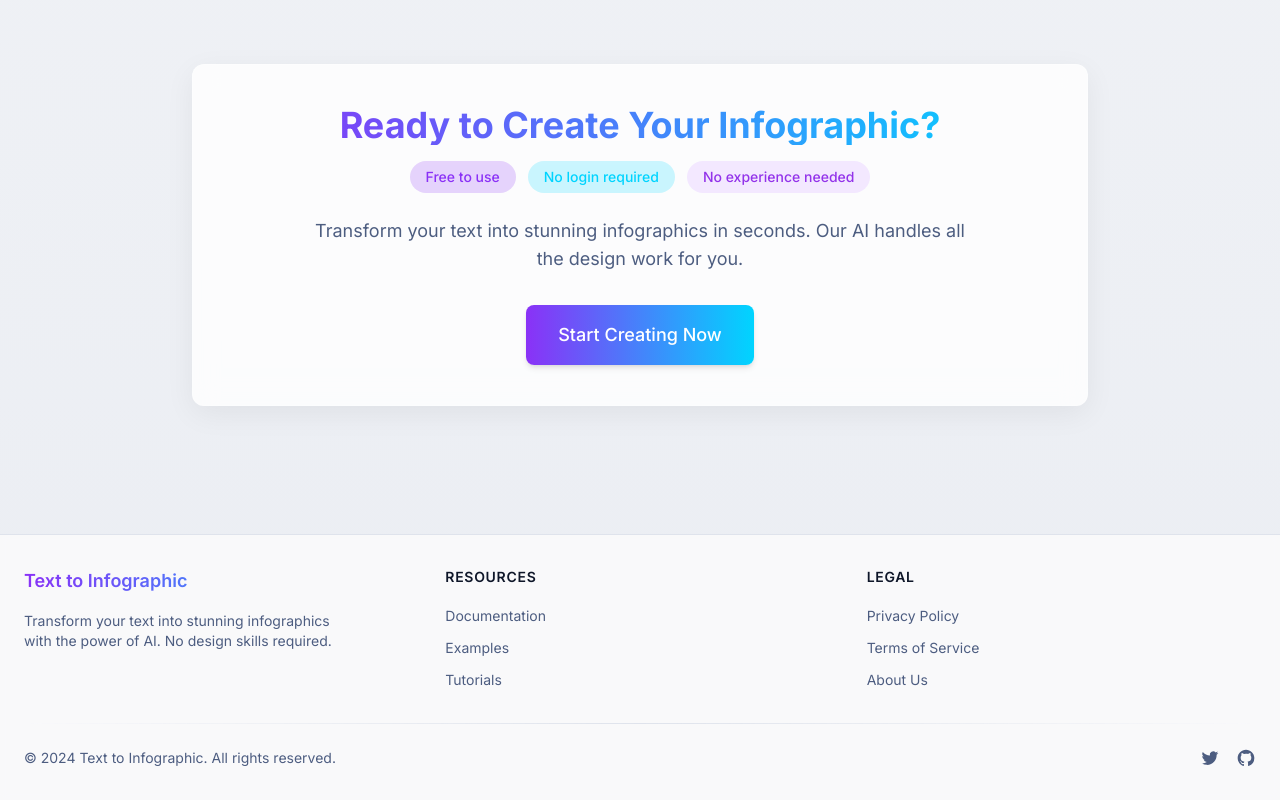
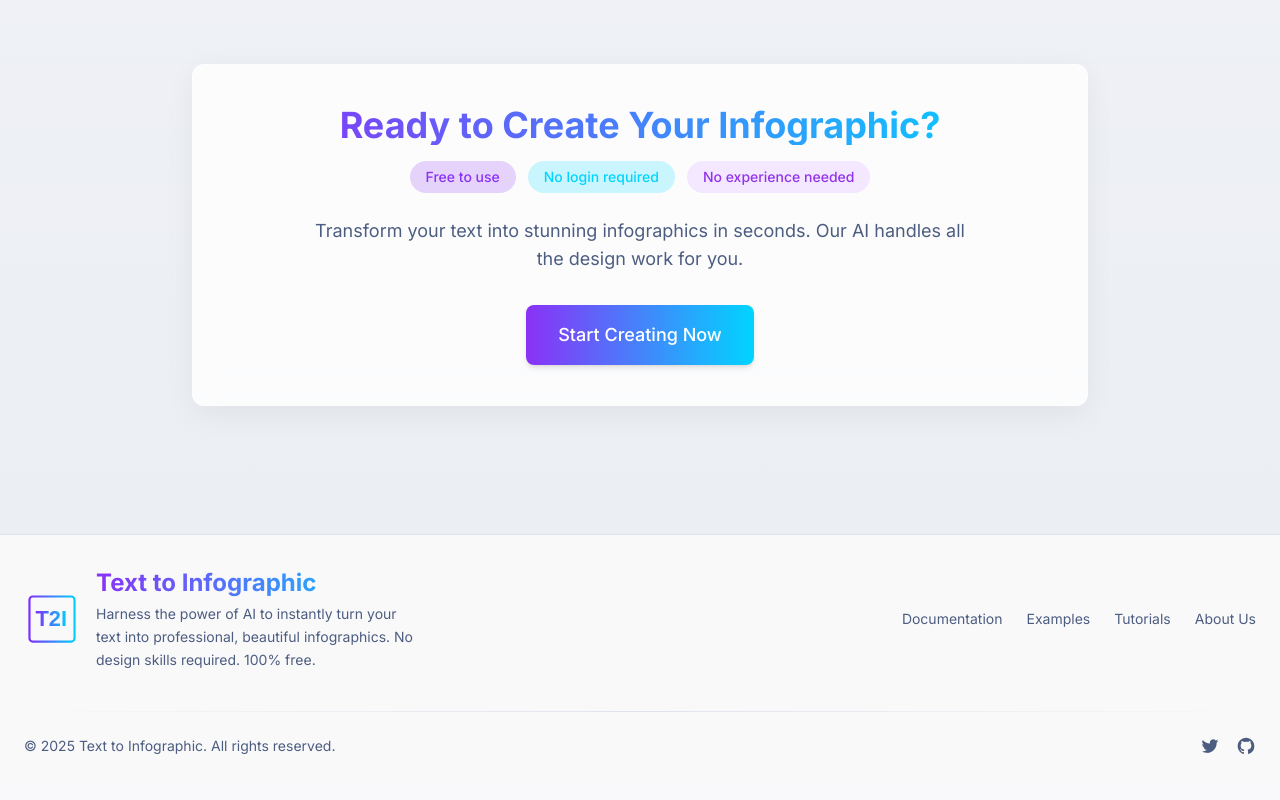
Before and after one commit to Rule-2024/text-to-infographic, a Next.js app: page / in a window 1280 px wide. Shown: the part 2157-2957 px from the top of the page. Built offline with nearby package versions, Linux system fonts and the light colour scheme.

Commit message:
优化页脚

```diff
--- a/components/layout/footer.tsx
+++ b/components/layout/footer.tsx
@@ -1,68 +1,38 @@
+'use client'
+
 export function Footer() {
   return (
     <footer className="border-t bg-background/80 backdrop-blur-sm">
       <div className="container px-6 py-8">
-        {/* Top area with links */}
-        <div className="grid grid-cols-1 gap-8 md:grid-cols-3 mb-8">
-          <div>
-            <h3 className="text-lg font-semibold mb-4 gradient-heading">Text to Infographic</h3>
-            <p className="text-sm text-muted-foreground max-w-xs">
-              Transform your text into stunning infographics with the power of AI. No design skills required.
-            </p>
+        {/* Top Logo & Brand Intro */}
+        <div className="flex flex-col md:flex-row md:items-center md:justify-between mb-10 gap-8">
+          <div className="flex items-center gap-4">
+            <div className="relative h-14 w-14">
+              <img src="/images/logo.svg" alt="Text to Infographic Logo" className="object-contain h-full w-full" />
+            </div>
+            <div>
+              <h3 className="text-2xl font-bold gradient-heading mb-1">Text to Infographic</h3>
+              <p className="text-sm text-muted-foreground max-w-xs leading-relaxed">
+                Harness the power of AI to instantly turn your text into professional, beautiful infographics. No design skills required. 100% free.
+              </p>
+            </div>
           </div>
-
-          <div>
-            <h4 className="text-sm font-semibold mb-4 uppercase tracking-wider">Resources</h4>
-            <ul className="space-y-2">
-              <li>
-                <a href="#" className="text-sm text-muted-foreground hover:text-primary transition-colors duration-200">
-                  Documentation
-                </a>
-              </li>
-              <li>
-                <a href="#" className="text-sm text-muted-foreground hover:text-primary transition-colors duration-200">
-                  Examples
-                </a>
-              </li>
-              <li>
-                <a href="#" className="text-sm text-muted-foreground hover:text-primary transition-colors duration-200">
-                  Tutorials
-                </a>
-              </li>
-            </ul>
-          </div>
-
-          <div>
-            <h4 className="text-sm font-semibold mb-4 uppercase tracking-wider">Legal</h4>
-            <ul className="space-y-2">
-              <li>
-                <a href="#" className="text-sm text-muted-foreground hover:text-primary transition-colors duration-200">
-                  Privacy Policy
-                </a>
-              </li>
-              <li>
-                <a href="#" className="text-sm text-muted-foreground hover:text-primary transition-colors duration-200">
-                  Terms of Service
-                </a>
-              </li>
-              <li>
-                <a href="#" className="text-sm text-muted-foreground hover:text-primary transition-colors duration-200">
-                  About Us
-                </a>
-              </li>
-            </ul>
+          <div className="flex gap-6 mt-4 md:mt-0">
+            <a href="#" className="text-sm text-muted-foreground hover:text-primary transition-colors duration-200">Documentation</a>
+            <a href="#" className="text-sm text-muted-foreground hover:text-primary transition-colors duration-200">Examples</a>
+            <a href="#" className="text-sm text-muted-foreground hover:text-primary transition-colors duration-200">Tutorials</a>
+            <a href="#" className="text-sm text-muted-foreground hover:text-primary transition-colors duration-200">About Us</a>
           </div>
         </div>
 
         {/* Divider */}
         <div className="h-px w-full bg-gradient-to-r from-transparent via-border to-transparent my-6"></div>
 
-        {/* Bottom copyright info */}
-        <div className="flex flex-col md:flex-row justify-between items-center">
-          <p className="text-sm text-muted-foreground mb-4 md:mb-0">
-            © 2024 Text to Infographic. All rights reserved.
+        {/* Copyright & Social */}
+        <div className="flex flex-col md:flex-row justify-between items-center gap-4">
+          <p className="text-sm text-muted-foreground">
+            © 2025 Text to Infographic. All rights reserved.
           </p>
-
           <div className="flex space-x-4">
             <a href="#" aria-label="Twitter" className="text-muted-foreground hover:text-primary transition-colors duration-200">
               <svg className="h-5 w-5" fill="currentColor" viewBox="0 0 24 24" aria-hidden="true">
```
